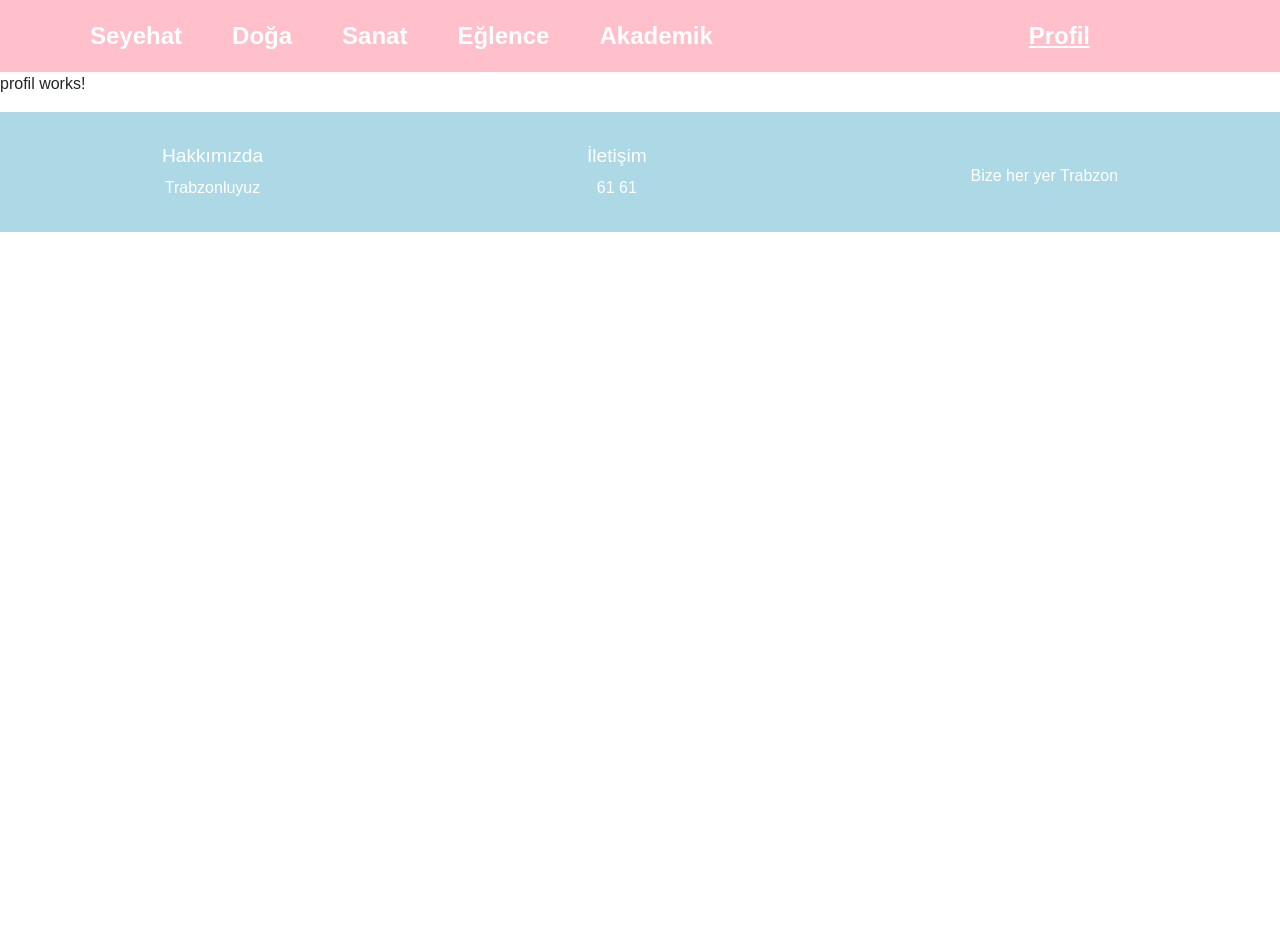
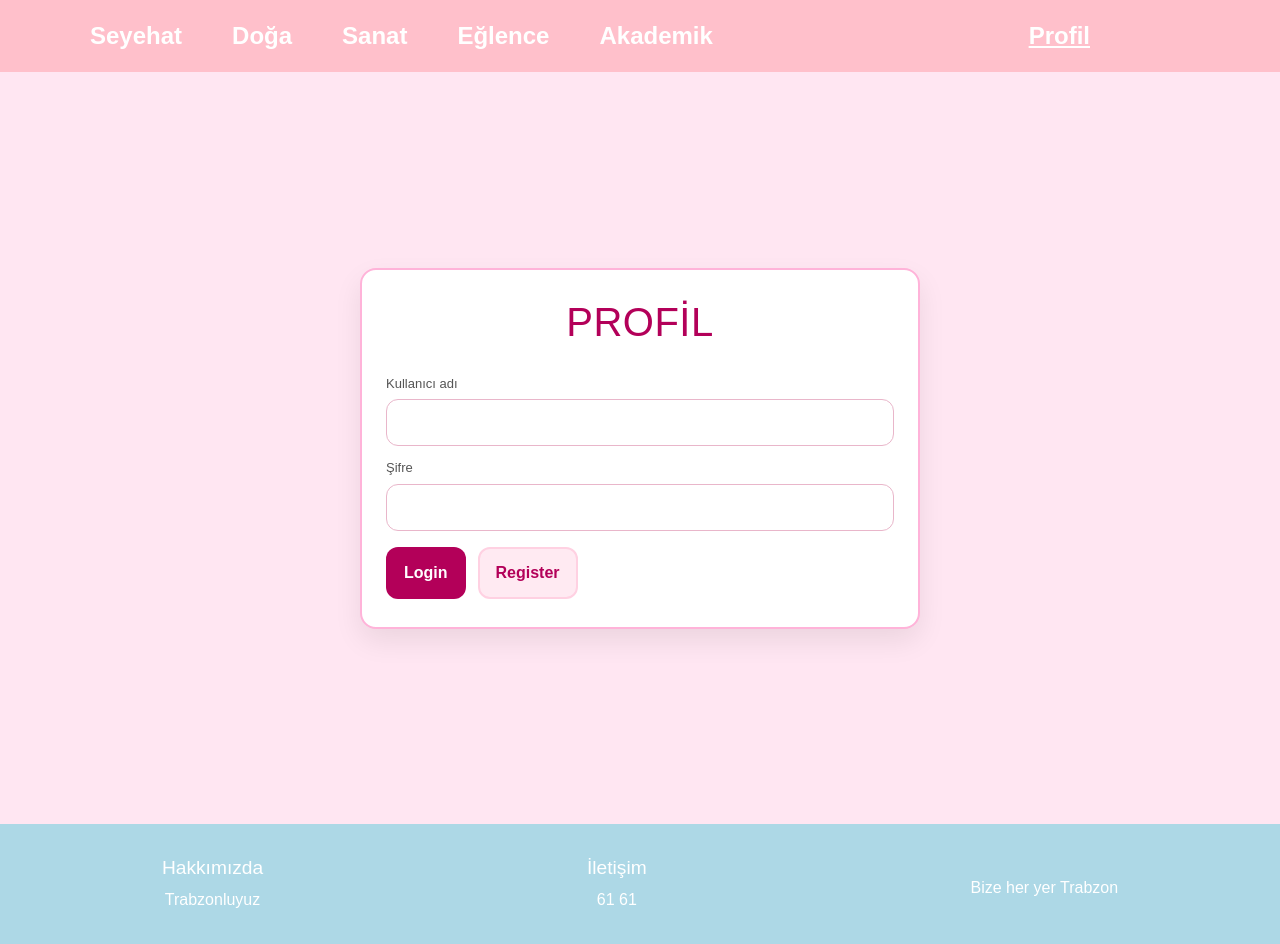
Before and after one commit to mehlikauzuner/bulsanabeni, an Angular app: page /profil in a window 1280 px wide. Before the commit the page ends 800 px from the top, so only its background shows below. Built offline with nearby package versions, Linux system fonts and the light colour scheme.

Commit message:
login ve register ekledim

```diff
--- a/src/app/app.html
+++ b/src/app/app.html
@@ -1,3 +1,4 @@
+
 <app-navbar></app-navbar>
 <router-outlet></router-outlet>
 <app-footer></app-footer>
--- a/src/app/app.ts
+++ b/src/app/app.ts
@@ -1,7 +1,8 @@
 import { Component, signal } from '@angular/core';
-import { RouterOutlet } from '@angular/router';
+import { ActivatedRoute, NavigationEnd, Router, RouterOutlet } from '@angular/router';
 import { Navbar } from './components/global/navbar/navbar';
 import { Footer } from './components/global/footer/footer';
+import { filter } from 'rxjs';
 
 
 @Component({
@@ -12,4 +13,6 @@ import { Footer } from './components/global/footer/footer';
 })
 export class App {
   protected readonly title = signal('bulbeni');
+
+
 }
--- /dev/null
+++ b/src/app/components/pages/profil/hesabim/hesabim.html
@@ -0,0 +1 @@
+<p>hesabim works!</p>
--- a/src/app/components/pages/profil/profil.css
+++ b/src/app/components/pages/profil/profil.css
@@ -0,0 +1,97 @@
+:host {
+  --pink-dark: #b30059;
+  --pink-mid: #ff66a3;
+  --pink-light: #ffb3d9;
+  --bg: #ffe6f2;
+}
+
+.wrap {
+  min-height: calc(100vh - 48px);
+  display: grid;
+  place-items: center;
+  background: var(--bg);
+  padding: 24px;
+}
+
+.card {
+  width: min(560px, 92vw);
+  background: white;
+  border-radius: 16px;
+  padding: 28px 24px;
+  box-shadow: 0 12px 28px rgba(0,0,0,.08);
+  border: 2px solid var(--pink-light);
+}
+
+.title {
+  margin: 0 0 16px 0;
+  text-align: center;
+  color: var(--pink-dark);
+  letter-spacing: .5px;
+}
+
+.alert {
+  background: #ffe0ea;
+  border: 1px solid #ffb3c7;
+  color: #8a0031;
+  padding: 10px 12px;
+  border-radius: 10px;
+  margin: 8px 0 16px 0;
+  font-size: 14px;
+}
+
+.field {
+  display: grid;
+  gap: 6px;
+  margin: 12px 0;
+}
+.field > span {
+  font-size: 13px;
+  color: #555;
+}
+.field > input {
+  border: 1.6px solid #e9b6ca;
+  outline: none;
+  padding: 12px 12px;
+  border-radius: 12px;
+  font-size: 14px;
+}
+.field > input:focus {
+  border-color: var(--pink-mid);
+  box-shadow: 0 0 0 3px rgba(255, 102, 163, .15);
+}
+
+.grid {
+  display: grid;
+  grid-template-columns: 1fr 1fr;
+  gap: 12px;
+}
+
+.actions {
+  display: flex;
+  gap: 12px;
+  margin-top: 16px;
+}
+
+.btn {
+  padding: 12px 16px;
+  border-radius: 12px;
+  border: 2px solid transparent;
+  cursor: pointer;
+  font-weight: 600;
+}
+.btn.primary {
+  background: var(--pink-dark);
+  color: #fff;
+}
+.btn.primary:disabled {
+  opacity: .65;
+  cursor: not-allowed;
+}
+.btn.ghost {
+  background: #ffeaf2;
+  color: var(--pink-dark);
+  border-color: #ffd1e2;
+}
+@media (max-width: 520px) {
+  .grid { grid-template-columns: 1fr; }
+}
--- a/src/app/components/pages/profil/profil.html
+++ b/src/app/components/pages/profil/profil.html
@@ -1 +1,67 @@
-<p>profil works!</p>
+<div class="wrap">
+  <div class="card">
+    <h1 class="title">{{ mode() === 'login' ? 'PROFİL' : 'KAYIT OL' }}</h1>
+
+    <p *ngIf="errorMsg()" class="alert">{{ errorMsg() }}</p>
+
+    <!-- LOGIN GÖRÜNÜMÜ -->
+    <form *ngIf="mode() === 'login'" (ngSubmit)="onLogin()" #loginForm="ngForm" novalidate>
+      <label class="field">
+        <span>Kullanıcı adı</span>
+        <input type="text" name="username" [(ngModel)]="loginModel.username" required />
+      </label>
+
+      <label class="field">
+        <span>Şifre</span>
+        <input type="password" name="password" [(ngModel)]="loginModel.password" required />
+      </label>
+
+      <div class="actions">
+        <button type="submit" class="btn primary" [disabled]="isSubmitting()">Login</button>
+        <button type="button" class="btn ghost" (click)="switchTo('register')">Register</button>
+      </div>
+    </form>
+
+    <!-- REGISTER GÖRÜNÜMÜ -->
+    <form *ngIf="mode() === 'register'" (ngSubmit)="onRegister()" #regForm="ngForm" novalidate>
+      <div class="grid">
+        <label class="field">
+          <span>Ad</span>
+          <input type="text" name="firstName" [(ngModel)]="registerModel.firstName" required />
+        </label>
+
+        <label class="field">
+          <span>Soyad</span>
+          <input type="text" name="lastName" [(ngModel)]="registerModel.lastName" required />
+        </label>
+      </div>
+
+      <label class="field">
+        <span>E-posta</span>
+        <input type="email" name="email" [(ngModel)]="registerModel.email" required />
+      </label>
+
+      <label class="field">
+        <span>Şifre</span>
+        <input type="password" name="password" [(ngModel)]="registerModel.password" minlength="6" required />
+      </label>
+
+      <label class="field">
+        <span>Doğum tarihi</span>
+        <input
+  type="date"
+  name="birthDate"
+  [(ngModel)]="registerModel.birthDate"
+  [max]="maxDate"
+  required
+/>
+
+      </label>
+
+      <div class="actions">
+        <button type="submit" class="btn primary" [disabled]="isSubmitting()">Register</button>
+        <button type="button" class="btn ghost" (click)="switchTo('login')">Geri - Login</button>
+      </div>
+    </form>
+  </div>
+</div>
--- a/src/app/components/pages/profil/profil.ts
+++ b/src/app/components/pages/profil/profil.ts
@@ -1,11 +1,86 @@
-import { Component } from '@angular/core';
+import { Component, signal } from '@angular/core';
+import { CommonModule } from '@angular/common';
+import { FormsModule } from '@angular/forms';
+import { Router } from '@angular/router';
+
+type Mode = 'login' | 'register';
 
 @Component({
   selector: 'app-profil',
-  imports: [],
+  standalone: true,
+  imports: [CommonModule, FormsModule],
   templateUrl: './profil.html',
-  styleUrl: './profil.css'
+  styleUrls: ['./profil.css'],
 })
 export class Profil {
+  mode = signal<Mode>('login');
+  maxDate = new Date().toISOString().split('T')[0];
 
+  // Login form modeli
+  loginModel = {
+    username: '',
+    password: '',
+  };
+
+  // Register form modeli (şifre tekrarı YOK, doğum tarihi VAR)
+  registerModel = {
+    firstName: '',
+    lastName: '',
+    email: '',
+    password: '',
+    birthDate: '', // yyyy-mm-dd
+  };
+
+  isSubmitting = signal(false);
+  errorMsg = signal<string | null>(null);
+
+  constructor(private router: Router) {}
+
+  switchTo(mode: Mode) {
+    this.errorMsg.set(null);
+    this.mode.set(mode);
+  }
+
+  onLogin() {
+    this.errorMsg.set(null);
+    const { username, password } = this.loginModel;
+    if (!username || !password) {
+      this.errorMsg.set('Kullanıcı adı ve şifre zorunlu.');
+      return;
+    }
+    this.isSubmitting.set(true);
+    // Şimdilik fake akış:
+    setTimeout(() => {
+      this.isSubmitting.set(false);
+      console.log('LOGIN OK:', this.loginModel);
+      // TODO: gerçek backend bağlanınca token kaydet
+      this.router.navigateByUrl('/profil/hesabim'); // sonra ayarlarız
+    }, 600);
+  }
+
+  onRegister() {
+    this.errorMsg.set(null);
+    const { firstName, lastName, email, password, birthDate } = this.registerModel;
+    if (!firstName || !lastName || !email || !password || !birthDate) {
+      this.errorMsg.set('Tüm alanlar zorunlu.');
+      return;
+    }
+    // basit email kontrolü
+    if (!/^\S+@\S+\.\S+$/.test(email)) {
+      this.errorMsg.set('Lütfen geçerli bir e-posta gir.');
+      return;
+    }
+    if (password.length < 6) {
+      this.errorMsg.set('Şifre en az 6 karakter olmalı.');
+      return;
+    }
+
+    this.isSubmitting.set(true);
+    // Şimdilik fake akış:
+    setTimeout(() => {
+      this.isSubmitting.set(false);
+      console.log('REGISTER OK:', this.registerModel);
+      this.router.navigateByUrl('/profil/hesabim'); // sonra ayarlarız
+    }, 800);
+  }
 }
--- a/src/app/components/pages/seyehat/kategoriler/cruise/ilan/ilan.ts
+++ b/src/app/components/pages/seyehat/kategoriler/cruise/ilan/ilan.ts
@@ -105,7 +105,7 @@ filteredDistricts: string[] = [];
   this.filteredCities = [...this.cities];
   this.filteredDistricts = [];
     // 06:00–22:00 slotları
-    for (let h = 6; h <= 22; h++) this.times.push(`${h.toString().padStart(2,'0')}:00`);
+  for (let h = 6; h <= 22; h++) this.times.push(`${h.toString().padStart(2,'0')}:00`);
   }
 
   // Bugün seçiliyken geçmiş saatleri devre dışı bırak
```
Also changed, not shown: src/app/app.routes.ts (+23 -0 lines), src/app/components/pages/profil/hesabim/hesabim.ts (added, +11 -0 lines), src/app/components/pages/profil/hesabim/hesabim.css (added), 1 other file (tests, documents, lock files or other folders).
